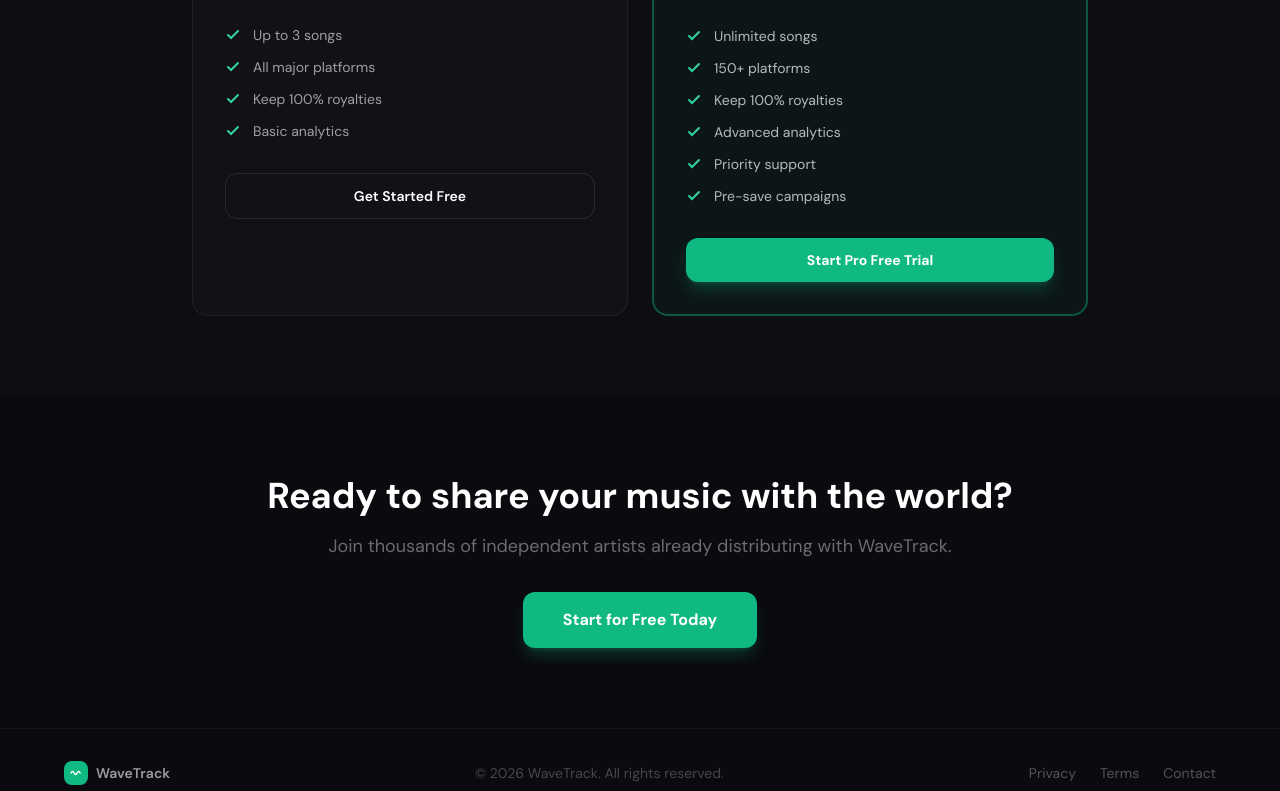
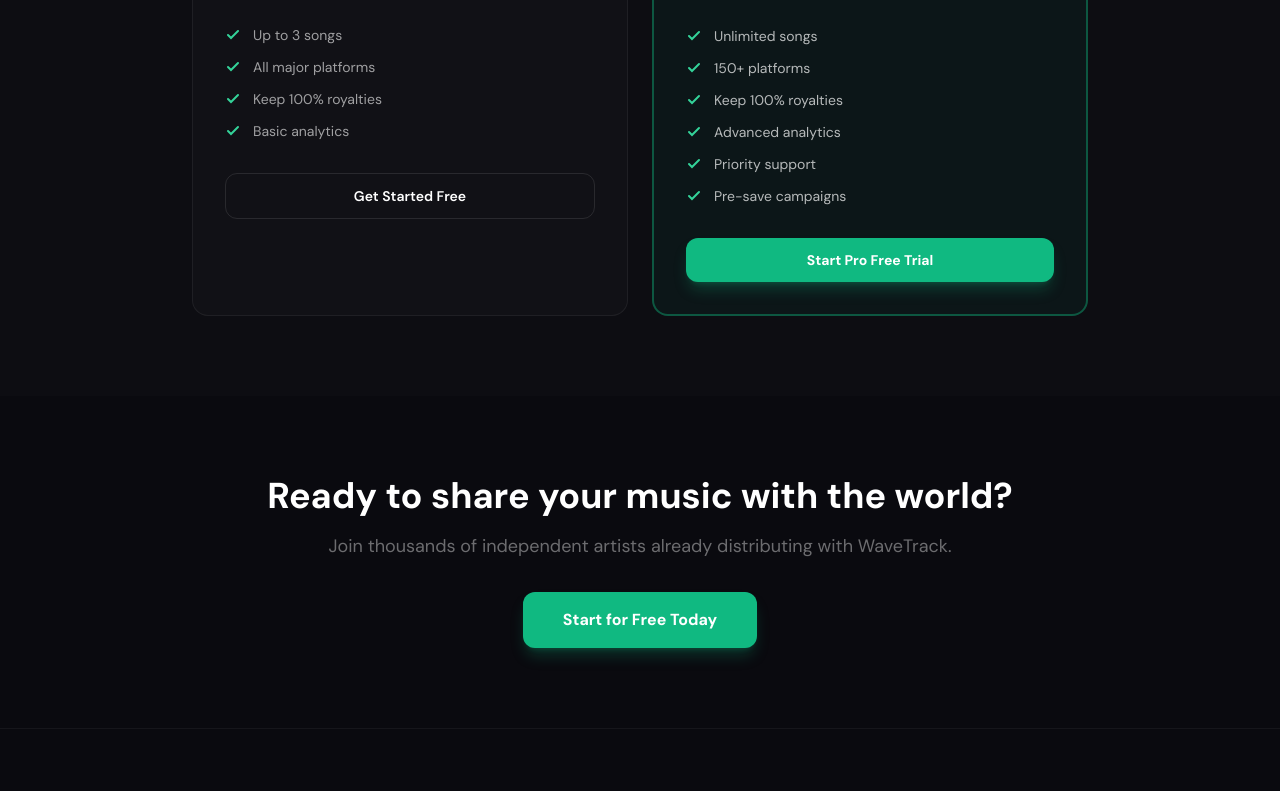
Before and after one commit to Habibulla403/wavetrack, a React (Vite) app: page / in a window 1280 px wide. Shown: the part 2000-2791 px from the top of the page. Built offline with nearby package versions, Linux system fonts and the light colour scheme.

Commit message:
Update LandingPage.jsx

```diff
--- a/src/components/LandingPage.jsx
+++ b/src/components/LandingPage.jsx
@@ -177,21 +177,105 @@
       </section>
 
       {/* Footer */}
-      <footer className="py-8 px-6 border-t border-white/[0.05]">
-        <div className="max-w-6xl mx-auto flex flex-col sm:flex-row items-center justify-between gap-4">
-          <div className="flex items-center gap-2">
-            <div className="w-6 h-6 rounded-lg bg-emerald-500 flex items-center justify-center">
-              <svg width="12" height="12" fill="none" viewBox="0 0 16 16">
-                <path d="M1.5 8 Q3.5 4 5.5 8 Q7.5 12 9.5 8 Q11.5 4 13.5 8" stroke="white" strokeWidth="2" strokeLinecap="round" />
-              </svg>
+      <footer className="border-t border-white/[0.05] pt-16 pb-8 px-6">
+        <div className="max-w-6xl mx-auto">
+          {/* Top section - logo + columns */}
+          <div className="grid grid-cols-2 sm:grid-cols-3 lg:grid-cols-5 gap-10 mb-12">
+            {/* Brand */}
+            <div className="col-span-2 sm:col-span-3 lg:col-span-1">
+              <div className="flex items-center gap-2.5 mb-4">
+                <div className="w-8 h-8 rounded-xl bg-emerald-500 flex items-center justify-center shadow-lg shadow-emerald-500/30">
+                  <svg width="16" height="16" fill="none" viewBox="0 0 16 16">
+                    <path d="M1.5 8 Q3.5 4 5.5 8 Q7.5 12 9.5 8 Q11.5 4 13.5 8" stroke="white" strokeWidth="2" strokeLinecap="round" />
+                  </svg>
+                </div>
+                <span className="font-bold text-[17px] tracking-tight text-white">WaveTrack</span>
+              </div>
+              <p className="text-white/35 text-sm leading-relaxed">
+                Distribute your music to 150+ platforms worldwide. Keep 100% of your royalties.
+              </p>
             </div>
-            <span className="text-sm font-semibold text-white/60">WaveTrack</span>
+
+            {/* Company */}
+            <div>
+              <h4 className="text-xs font-semibold text-white/50 uppercase tracking-widest mb-4">Company</h4>
+              <ul className="space-y-3">
+                {["About Us", "Blog / News", "Careers", "Artists For Change", "Affiliate Program"].map((item) => (
+                  <li key={item}>
+                    <a href="#" className="text-sm text-white/40 hover:text-white transition-colors">{item}</a>
+                  </li>
+                ))}
+              </ul>
+            </div>
+
+            {/* Product */}
+            <div>
+              <h4 className="text-xs font-semibold text-white/50 uppercase tracking-widest mb-4">Product</h4>
+              <ul className="space-y-3">
+                {["Plans & Pricing", "Distribution", "Analytics", "HyperFollow", "Mobile App", "Direct Sales"].map((item) => (
+                  <li key={item}>
+                    <a href="#" className="text-sm text-white/40 hover:text-white transition-colors">{item}</a>
+                  </li>
+                ))}
+              </ul>
+            </div>
+
+            {/* Partner */}
+            <div>
+              <h4 className="text-xs font-semibold text-white/50 uppercase tracking-widest mb-4">Partner</h4>
+              <ul className="space-y-3">
+                {["Student Discount", "Education Faculty", "Influencer Program", "Label Program"].map((item) => (
+                  <li key={item}>
+                    <a href="#" className="text-sm text-white/40 hover:text-white transition-colors">{item}</a>
+                  </li>
+                ))}
+              </ul>
+            </div>
+
+            {/* Help */}
+            <div>
+              <h4 className="text-xs font-semibold text-white/50 uppercase tracking-widest mb-4">Help</h4>
+              <ul className="space-y-3">
+                {["Support Center", "Contact Us", "Distribution Agreement", "Sitemap"].map((item) => (
+                  <li key={item}>
+                    <a href="#" className="text-sm text-white/40 hover:text-white transition-colors">{item}</a>
+                  </li>
+                ))}
+              </ul>
+              {/* App store badges */}
+              <div className="mt-6 space-y-2">
+                <a href="#" className="flex items-center gap-2 px-3 py-2 rounded-lg bg-white/[0.04] border border-white/[0.06] hover:bg-white/[0.07] transition-colors w-fit">
+                  <svg width="14" height="14" fill="white" viewBox="0 0 14 14" opacity="0.6"><path d="M7 0C3.13 0 0 3.13 0 7s3.13 7 7 7 7-3.13 7-7-3.13-7-7-7zm3.5 7.7l-5 3c-.18.11-.4-.02-.4-.23V3.53c0-.21.22-.34.4-.23l5 3c.17.1.17.37 0 .4z"/></svg>
+                  <span className="text-[11px] text-white/50">iOS App</span>
+                </a>
+                <a href="#" className="flex items-center gap-2 px-3 py-2 rounded-lg bg-white/[0.04] border border-white/[0.06] hover:bg-white/[0.07] transition-colors w-fit">
+                  <svg width="14" height="14" viewBox="0 0 24 24" fill="none" opacity="0.6"><path d="M3 3l7.5 9L3 21h2l6.5-7.8L17 21h4L13.5 12 21 3h-2l-6 7.2L7 3H3z" fill="white"/></svg>
+                  <span className="text-[11px] text-white/50">Android App</span>
+                </a>
+              </div>
+            </div>
           </div>
-          <p className="text-sm text-white/25">© 2026 WaveTrack. All rights reserved.</p>
-          <div className="flex items-center gap-6 text-sm text-white/30">
-            <a href="#" className="hover:text-white/60 transition-colors">Privacy</a>
-            <a href="#" className="hover:text-white/60 transition-colors">Terms</a>
-            <a href="#" className="hover:text-white/60 transition-colors">Contact</a>
+
+          {/* Language selector row */}
+          <div className="flex flex-wrap gap-1.5 mb-8 pb-8 border-b border-white/[0.05]">
+            {["English", "বাংলা", "Español", "Français", "Deutsch", "Português", "日本語", "한국어", "العربية", "हिन्दी", "Türkçe", "Italiano"].map((lang, i) => (
+              <button
+                key={lang}
+                className={`text-[11px] px-2.5 py-1 rounded-md transition-colors ${i === 0 ? "bg-white/10 text-white/70" : "text-white/25 hover:text-white/50 hover:bg-white/5"}`}
+              >
+                {lang}
+              </button>
+            ))}
+          </div>
+
+          {/* Bottom row */}
+          <div className="flex flex-col sm:flex-row items-center justify-between gap-4">
+            <p className="text-[13px] text-white/25">© WaveTrack 2026</p>
+            <div className="flex flex-wrap items-center justify-center gap-4 sm:gap-6">
+              {["Privacy Policy", "Cookie Policy", "Terms of Use", "Distribution Agreement"].map((item) => (
+                <a key={item} href="#" className="text-[12px] text-white/25 hover:text-white/50 transition-colors">{item}</a>
+              ))}
+            </div>
           </div>
         </div>
       </footer>
```
